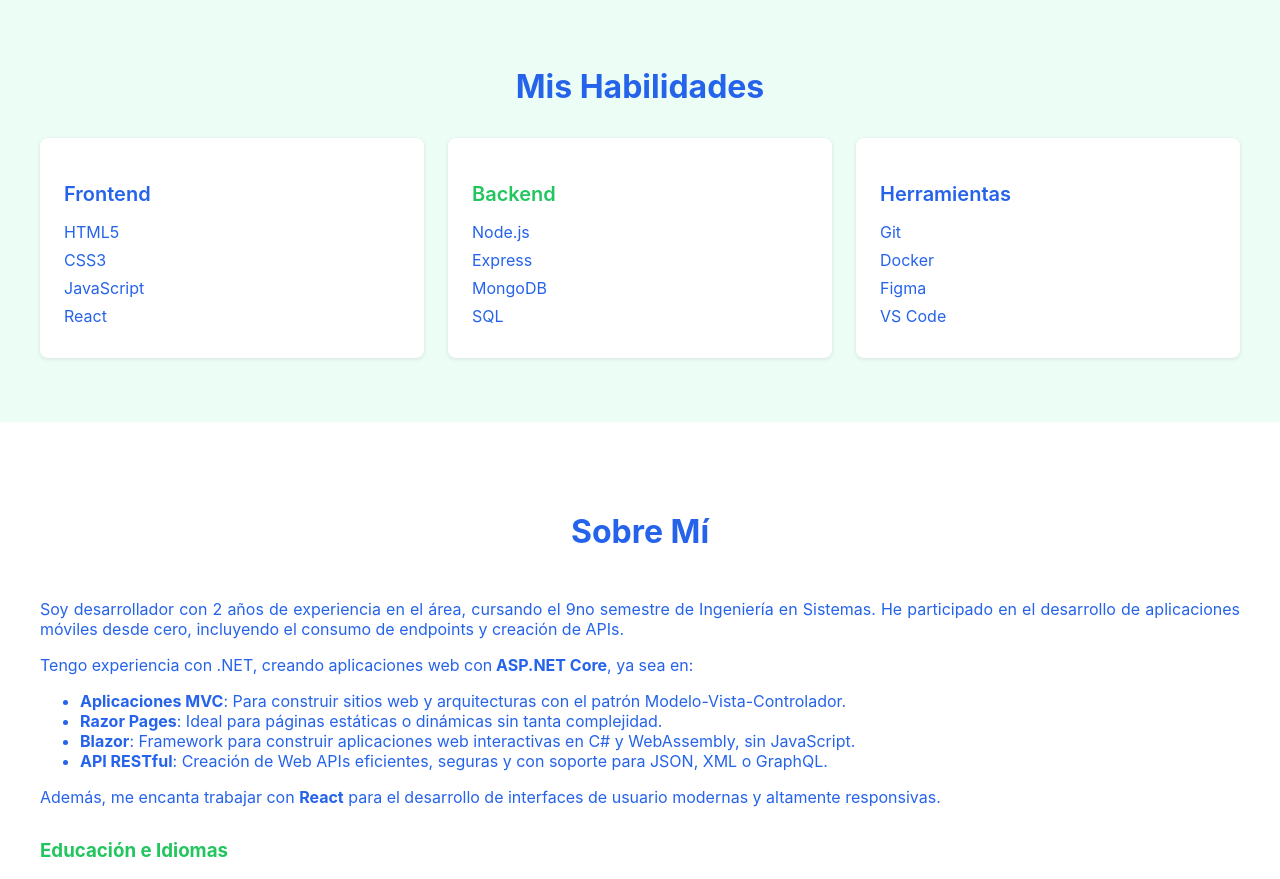
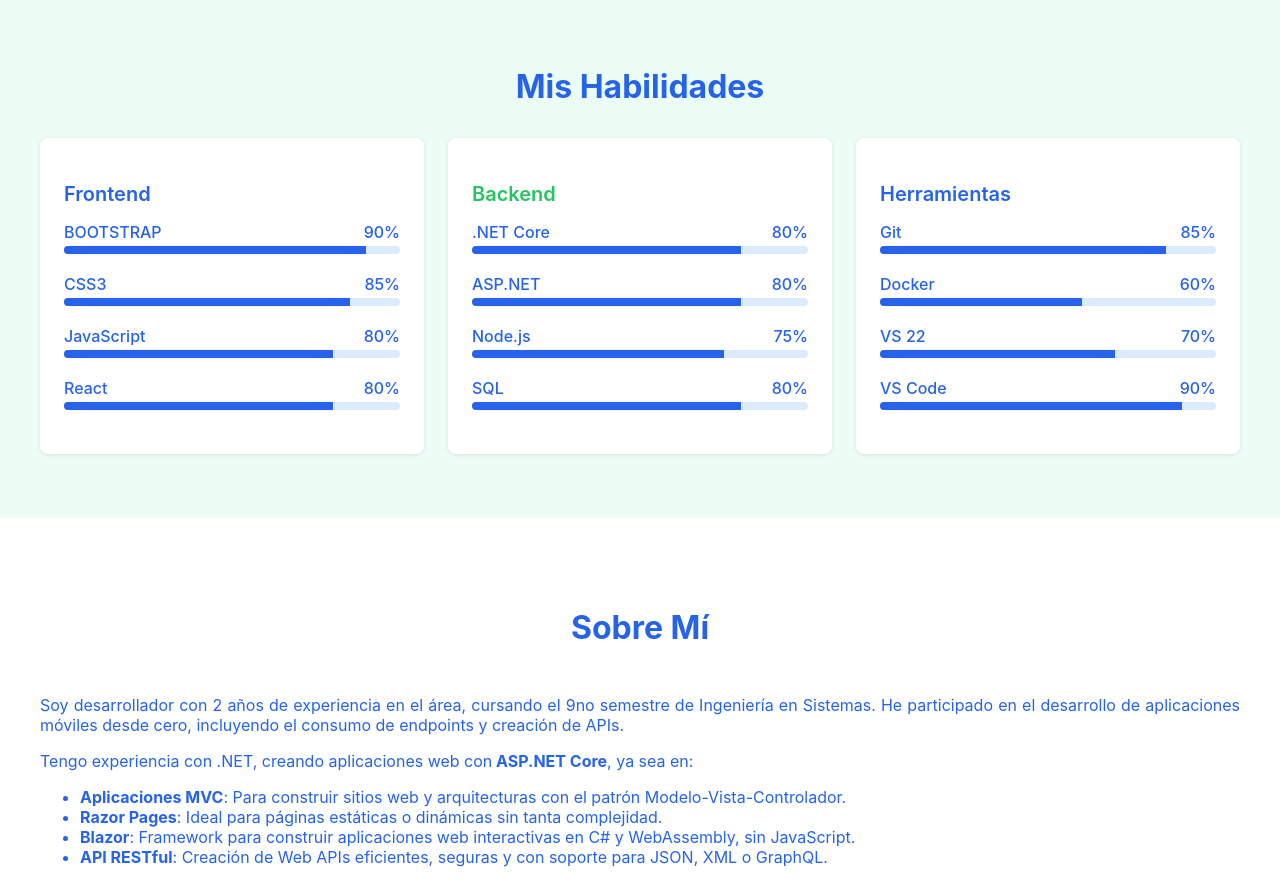
Before and after one commit to DanielValenz21/Portafolio2502, a React (Create React App) app: page / in a window 1280 px wide. Shown: the part 1800-2679 px from the top of the page. Built offline with nearby package versions, Linux system fonts and the light colour scheme.

Commit message:
se termino el proeycto

```diff
--- a/src/components/Skills.jsx
+++ b/src/components/Skills.jsx
@@ -1,41 +1,68 @@
+// src/components/Skills.jsx
 import React from 'react';
+import '../styles/Skills.css'; // Ajusta la ruta si fuera necesario
 
 export default function Skills() {
+  // Ejemplo de arreglo con skills de Frontend
+  const frontendSkills = [
+    { name: 'BOOTSTRAP', level: '90%' },
+    { name: 'CSS3', level: '85%' },
+    { name: 'JavaScript', level: '80%' },
+    { name: 'React', level: '80%' },
+  ];
+
+  // Backend: agregamos .NET Core, ASP.NET, SQL
+  const backendSkills = [
+    { name: '.NET Core', level: '80%' },
+    { name: 'ASP.NET', level: '80%' },
+    { name: 'Node.js', level: '75%' },
+    { name: 'SQL', level: '80%' },
+  ];
+
+  // Herramientas: quitamos Figma y agregamos VS 22
+  const toolsSkills = [
+    { name: 'Git', level: '85%' },
+    { name: 'Docker', level: '60%' },
+    { name: 'VS 22', level: '70%' },
+    { name: 'VS Code', level: '90%' },
+  ];
+
+  // Función para renderizar un bloque de categoría
+  const renderSkillBox = (title, skills, titleColorClass) => {
+    return (
+      <div className="skills__box">
+        <h3 className={`skills__title ${titleColorClass}`}>{title}</h3>
+        {skills.map((skill, index) => (
+          <div className="skill-item" key={index}>
+            <div className="skill-label">
+              <span>{skill.name}</span>
+              <span>{skill.level}</span>
+            </div>
+            <div className="skill-bar-background">
+              <div
+                className="skill-bar-fill"
+                style={{ width: skill.level }}
+              ></div>
+            </div>
+          </div>
+        ))}
+      </div>
+    );
+  };
+
   return (
     <section id="skills" className="skills">
       <div className="skills__container">
         <h2 className="section-title">Mis Habilidades</h2>
         <div className="skills__grid">
           {/* Frontend */}
-          <div className="skills__box">
-            <h3 className="skills__title skills__title--blue">Frontend</h3>
-            <ul>
-              <li>HTML5</li>
-              <li>CSS3</li>
-              <li>JavaScript</li>
-              <li>React</li>
-            </ul>
-          </div>
+          {renderSkillBox('Frontend', frontendSkills, 'skills__title--blue')}
+
           {/* Backend */}
-          <div className="skills__box">
-            <h3 className="skills__title skills__title--green">Backend</h3>
-            <ul>
-              <li>Node.js</li>
-              <li>Express</li>
-              <li>MongoDB</li>
-              <li>SQL</li>
-            </ul>
-          </div>
+          {renderSkillBox('Backend', backendSkills, 'skills__title--green')}
+
           {/* Herramientas */}
-          <div className="skills__box">
-            <h3 className="skills__title skills__title--blue">Herramientas</h3>
-            <ul>
-              <li>Git</li>
-              <li>Docker</li>
-              <li>Figma</li>
-              <li>VS Code</li>
-            </ul>
-          </div>
+          {renderSkillBox('Herramientas', toolsSkills, 'skills__title--blue')}
         </div>
       </div>
     </section>
--- /dev/null
+++ b/src/styles/Skills.css
@@ -0,0 +1,83 @@
+.skills {
+    background-color: #ecfdf5; /* un verde súper claro, si gustas */
+    padding: 4rem 0;
+  }
+
+  .skills__container {
+    max-width: 1200px;
+    margin: 0 auto;
+    padding: 0 1.5rem;
+  }
+
+  .section-title {
+    text-align: center;
+    font-size: 2rem;
+    font-weight: bold;
+    color: #2563eb;
+    margin-bottom: 2rem;
+  }
+
+  /* GRID de 3 columnas en desktop, 1 en móvil */
+  .skills__grid {
+    display: grid;
+    grid-template-columns: 1fr;
+    gap: 1.5rem;
+  }
+
+  @media (min-width: 768px) {
+    .skills__grid {
+      grid-template-columns: repeat(3, 1fr);
+    }
+  }
+
+  .skills__box {
+    background-color: #fff;
+    border-radius: 8px;
+    box-shadow: 0 1px 4px rgba(0,0,0,0.1);
+    padding: 1.5rem;
+  }
+
+  .skills__title {
+    font-size: 1.25rem;
+    font-weight: 600;
+    margin-bottom: 1rem;
+  }
+
+  /* Colores de título */
+  .skills__title--blue {
+    color: #2563eb;
+  }
+
+  .skills__title--green {
+    color: #22c55e;
+  }
+
+  /* Cada skill con su barra */
+  .skill-item {
+    margin-bottom: 1.25rem;
+  }
+
+  /* Nombre de skill y porcentaje */
+  .skill-label {
+    display: flex;
+    justify-content: space-between;
+    margin-bottom: 0.25rem;
+    font-weight: 500;
+    color: #2563eb;
+  }
+
+  /* Fondo de la barra */
+  .skill-bar-background {
+    background-color: #dbeafe; /* azul clarito */
+    border-radius: 8px;
+    overflow: hidden;
+    height: 8px;
+  }
+
+  /* Barra rellena */
+  .skill-bar-fill {
+    background-color: #2563eb;
+    height: 100%;
+    width: 0; /* por defecto */
+    transition: width 0.4s ease; /* animación suave */
+  }
```
